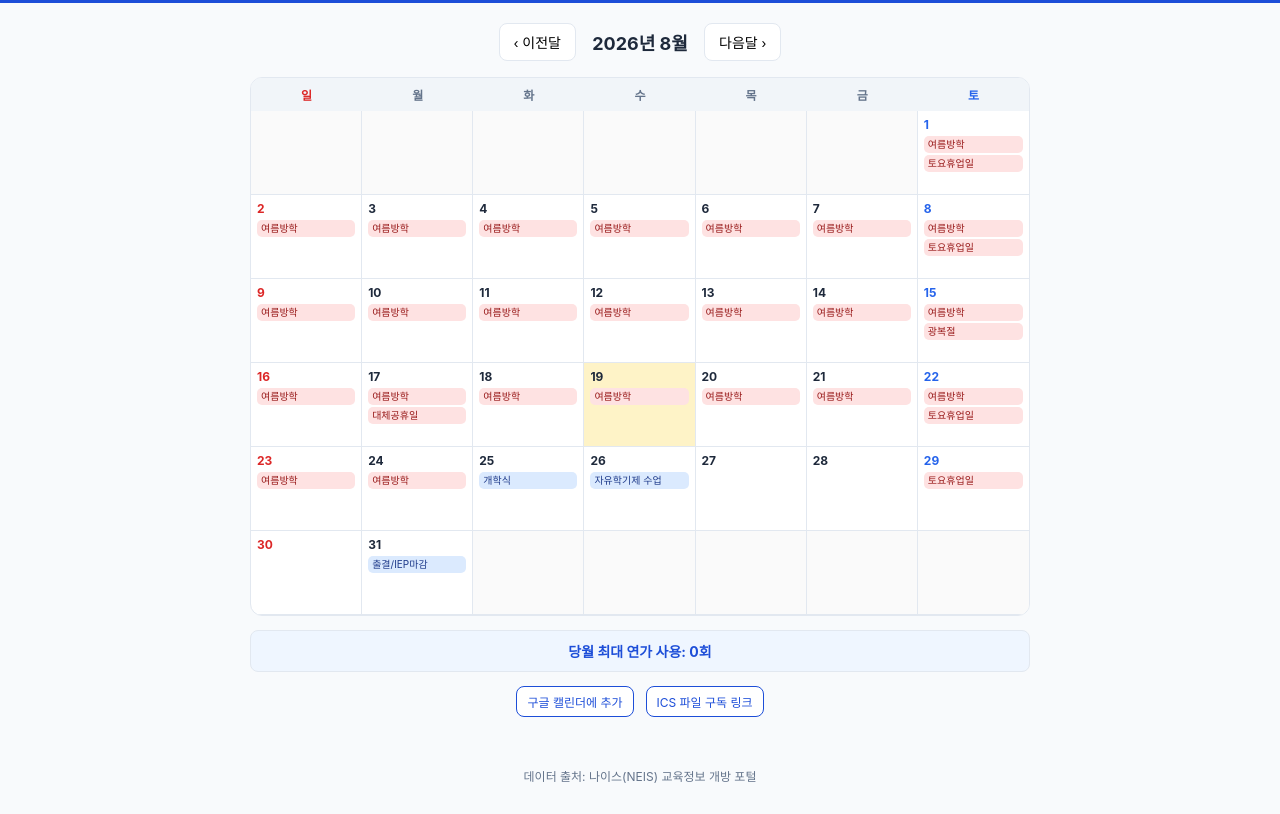
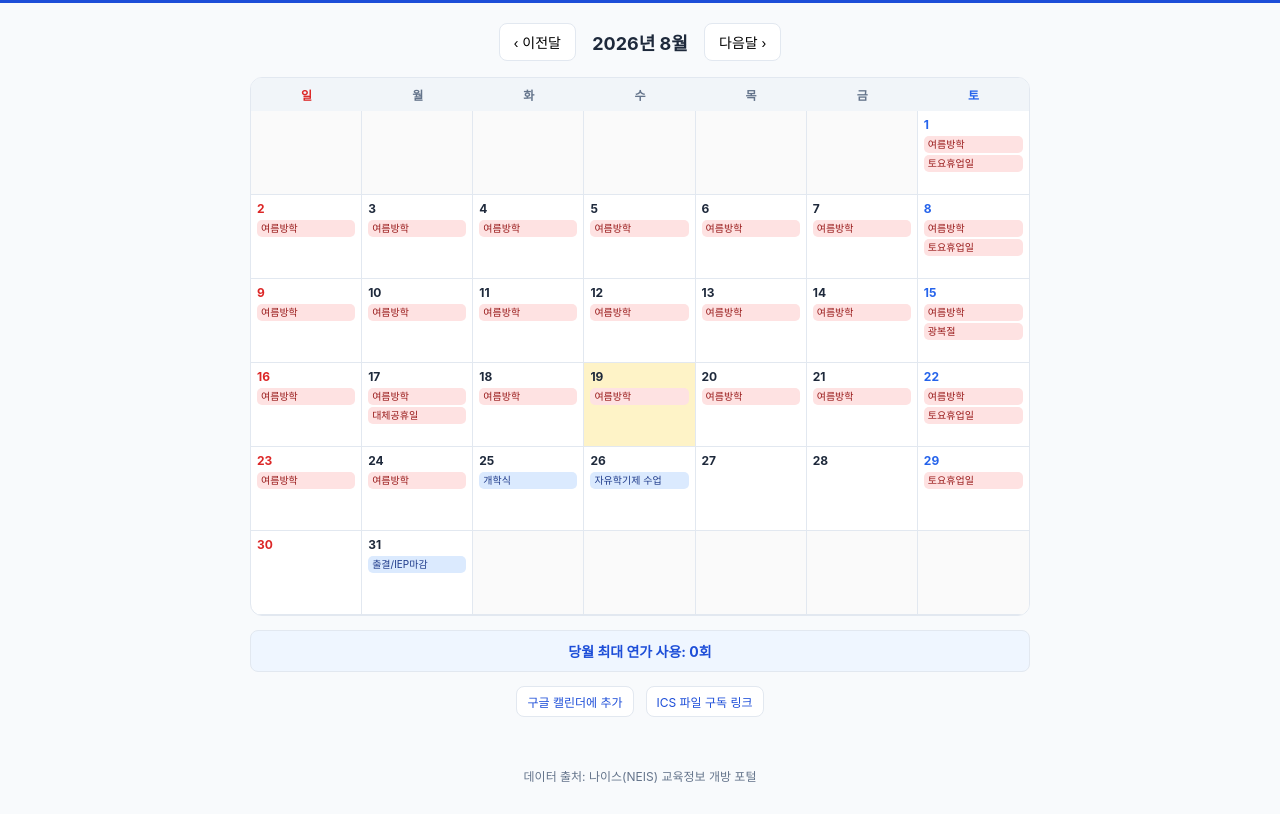
Before and after one commit to Minipark-KOR/kuhwa, a website: page public/index.html in a window 1280 px wide. Shown: the part 77-891 px from the top of the page. Drawn offline with Linux system fonts and the light colour scheme.

Commit message:
calendar: match cal-sub-btn border color with prev/next month buttons

```diff
--- a/public/index.html
+++ b/public/index.html
@@ -78,7 +78,7 @@
     font-size: 12px;
     color: var(--primary);
     text-decoration: none;
-    border: 1px solid var(--primary);
+    border: 1px solid var(--border);
     border-radius: 8px;
     padding: 6px 10px;
     background: var(--card);
```
